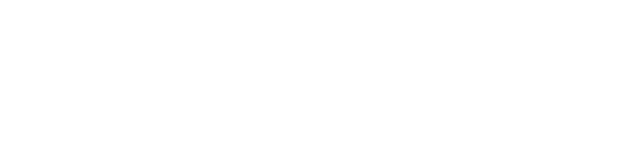
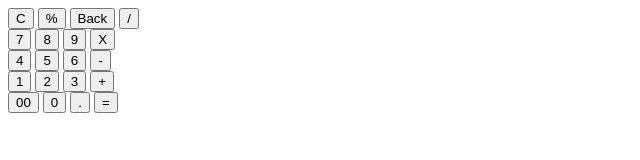
Before and after one commit to iamshashanksharma/calculator-, a plain HTML site: page index.html in a window 1280 px wide. Shown: the whole page, without its empty margins (0-640 px from the left). Drawn offline with Linux system fonts and the light colour scheme.

Commit message:
created simple structure of calc

```diff
--- a/index.html
+++ b/index.html
@@ -6,6 +6,38 @@
     <title>Document</title>
 </head>
 <body>
-
+    <div class="calculator">
+        <div class="screen"></div>
+        <div class="first-row">
+            <button>C</button>
+            <button>%</button>
+            <button>Back</button>
+            <button>/</button>
+        </div>
+        <div class="second-row">
+            <button>7</button>
+            <button>8</button>
+            <button>9</button>
+            <button>X</button>
+        </div>
+       <div class="third-row">
+            <button>4</button>
+            <button>5</button>
+            <button>6</button>
+            <button>-</button>
+        </div>
+        <div class="fourth-row">
+            <button>1</button>
+            <button>2</button>
+            <button>3</button>
+            <button>+</button>
+        </div>
+        <div class="fifth-row">
+            <button>00</button>
+            <button>0</button>
+            <button>.</button>
+            <button>=</button>
+        </div>
+    </div>
 </body>
 </html>
```
